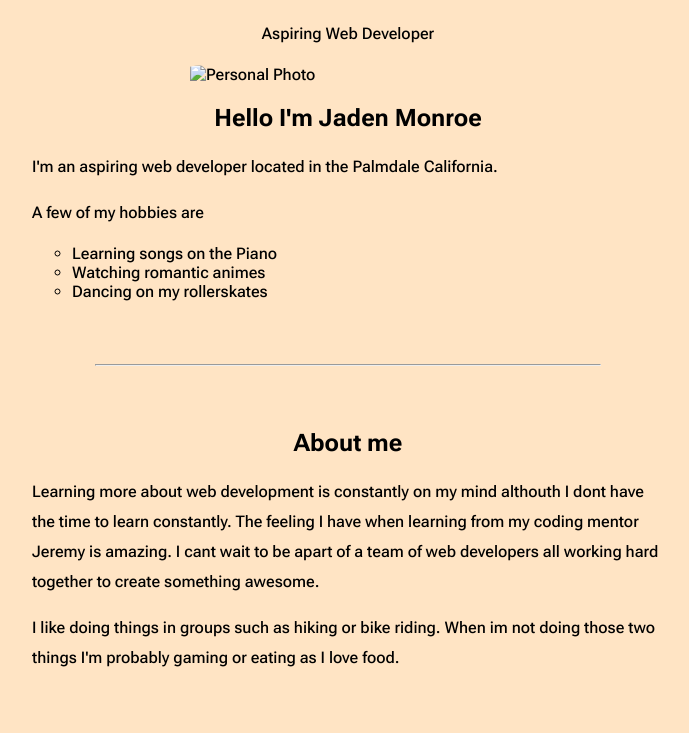
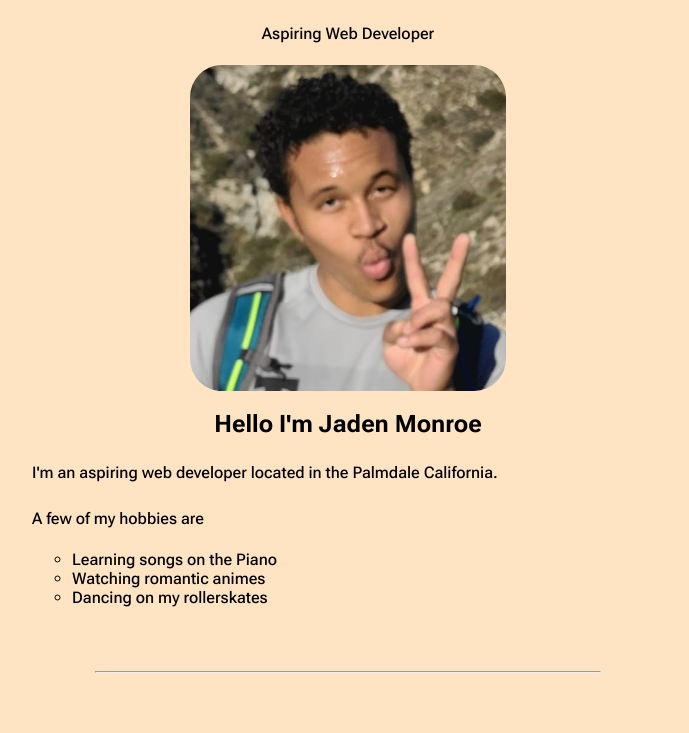
Before and after one commit to jmonroe33/Basic-ugly-portfolio, a plain HTML site: page index.html in a window 1280 px wide. Shown: the part 62-795 px from the top of the page, without its empty margins (292-981 px from the left). Drawn offline with Linux system fonts and the light colour scheme.

Commit message:
Update index.html

```diff
--- a/index.html
+++ b/index.html
@@ -16,7 +16,7 @@
 
 <!-- my intro into the web page -->
 <main>
-    <img src=".C:\Users\jaden\Desktop\web Projects\portfolio\images\Jaden.png.jpg" alt="Personal Photo" >
+    <img src=".\images\Jaden.png.jpg" alt="Personal Photo" >
  <div class="intro">
     <h2> Hello I'm Jaden Monroe</h2>
     <p>I'm an aspiring web developer located in the Palmdale California.</p>
```
